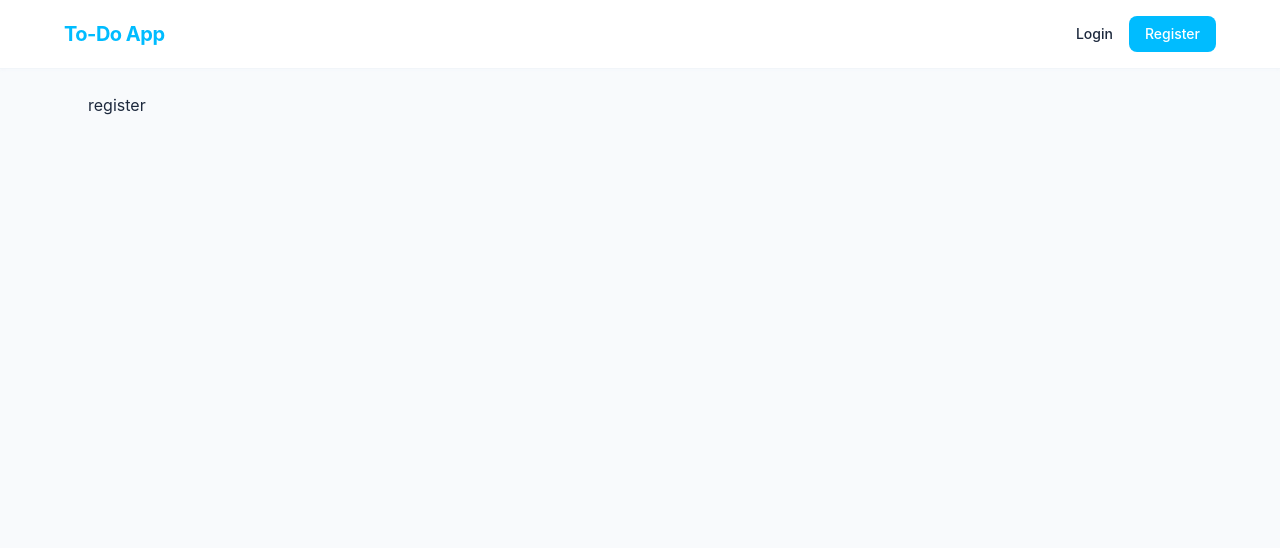
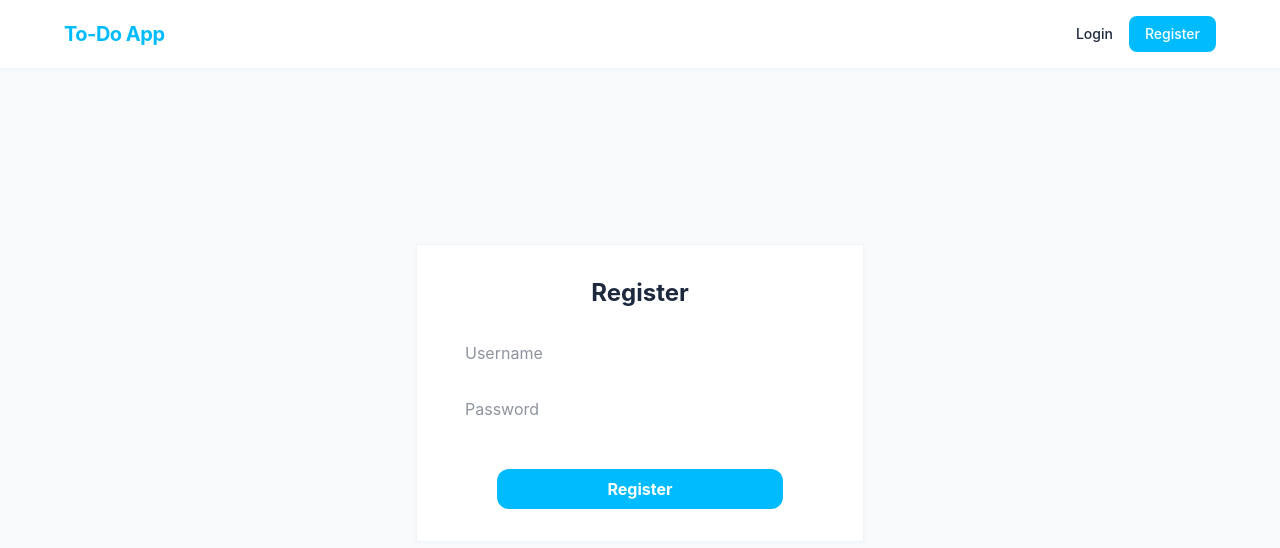
Before and after one commit to kubaMiczuu/To-Do-App, a React (Vite) app in the folder frontend-react/: page /register in a window 1280 px wide. Shown: the top 548 px of the page. Built offline with nearby package versions, Linux system fonts and the light colour scheme.

Commit message:
feat: add authorization page layout with custom schemas for login and register

```diff
--- a/frontend-react/package.json
+++ b/frontend-react/package.json
@@ -10,11 +10,14 @@
     "preview": "vite preview"
   },
   "dependencies": {
+    "@hookform/resolvers": "^5.4.0",
     "@tailwindcss/vite": "^4.3.2",
     "react": "^19.2.7",
     "react-dom": "^19.2.7",
+    "react-hook-form": "^7.81.0",
     "react-router-dom": "^7.18.1",
-    "tailwindcss": "^4.3.2"
+    "tailwindcss": "^4.3.2",
+    "zod": "^4.4.3"
   },
   "devDependencies": {
     "@eslint/js": "^10.0.1",
--- a/frontend-react/src/App.tsx
+++ b/frontend-react/src/App.tsx
@@ -13,7 +13,7 @@ function App() {
 
               <div className={`flex items-center justify-between max-w-6xl mx-auto`}>
 
-                  <span onClick={() => navigate("/")}
+                  <span onClick={() => navigate(isLoggedIn ? '/dashboard' : '/')}
                         className={`font-bold text-xl text-sky-400 tracking-tight hover:text-sky-500 hover:scale-105 transition cursor-pointer`}
                   >To-Do App</span>
 
--- a/frontend-react/src/pages/AuthPage.tsx
+++ b/frontend-react/src/pages/AuthPage.tsx
@@ -1,9 +1,71 @@
+import {registerSchema, loginSchema} from "./authSchema.ts";
+import type {AuthFormData} from "./authSchema.ts";
+import {useForm} from "react-hook-form";
+import {zodResolver} from "@hookform/resolvers/zod";
+
 interface AuthPageProps {
     mode: 'register' | 'login'
 }
+
 const AuthPage = ({ mode }: AuthPageProps) => {
+
+    const currentSchema = mode === 'register' ? registerSchema : loginSchema;
+
+    const {register, handleSubmit, formState: {errors}} = useForm<AuthFormData>({
+        resolver: zodResolver(currentSchema),
+        mode: "onTouched"
+    });
+
+    const onSubmit = async (data: AuthFormData) => {
+        try {
+            if (mode === 'login') {
+                console.log("Sending login to API:", data);
+            } else {
+                console.log("Sending register to API:", data);
+            }
+        } catch (error) {
+            console.error("Authorization error:", error);
+        }
+    };
+
     return (
-        <>{mode}</>
+        <div className={`flex min-h-[75vh] items-center justify-center`}>
+            <div className={`w-full max-w-md bg-white border border-slate-100 shadow-sm shadow-slate-100/40 p-8`}>
+
+                <h2 className={`text-2xl font-bold text-slate-800 mb-6 text-center`}>
+                    {mode === 'register' ? 'Register' : 'Login'}
+                </h2>
+
+                <form onSubmit={handleSubmit(onSubmit)} className={`flex flex-col gap-4`}>
+
+                    <div className={`flex flex-col gap-1`}>
+                        <input type={'text'} placeholder={'Username'} {...register('username')}
+                        className={`text-slate-800 px-4 py-2 rounded-xl focus:outline-none transition duration-200 ${errors.username ? 'bg-rose-200 focus:bg-rose-200' : 'bg-white focus:bg-sky-50'}`}/>
+                        {errors.username && (
+                            <p className={`text-xs font-medium text-rose-500 pl-1`}>{errors.username.message}</p>
+                        )}
+                    </div>
+
+                    <div className={`flex flex-col gap-1`}>
+                        <input type={'password'} placeholder={'Password'} {...register('password')}
+                        className={`text-slate-800 px-4 py-2 rounded-xl focus:outline-none transition duration-200 ${errors.password ? 'bg-rose-200 focus:bg-rose-200' : 'bg-white focus:bg-sky-50'}`}/>
+                        {errors.password && (
+                            <p className={`text-xs font-medium text-rose-500 pl-1`}>{errors.password.message}</p>
+                        )}
+                    </div>
+
+                    <div className={`flex flex-col items-center`}>
+                        <button type="submit" className={`text-center w-3/4 mt-6 text-md font-bold text-white bg-sky-400 hover:bg-sky-500 hover:scale-105 transition px-4 py-2 rounded-xl cursor-pointer`}>
+                            {mode === 'register' ? 'Register' : 'Login'}
+                        </button>
+                    </div>
+
+                </form>
+
+            </div>
+
+        </div>
+
     )
 }
 export default AuthPage
--- /dev/null
+++ b/frontend-react/src/pages/authSchema.ts
@@ -0,0 +1,20 @@
+import {z} from 'zod'
+
+export const registerSchema = z.object({
+    username: z.string()
+        .min(3, {message: 'username must be at least 3 characters'})
+        .max(20, {message: 'username must be at most 20 characters'}),
+
+    password: z.string()
+        .min(8, {message: 'password must be at least 8 characters'})
+});
+
+export const loginSchema = z.object({
+    username: z.string()
+        .min(1, {message: 'username is required'}),
+
+    password: z.string()
+        .min(1, {message: 'password is required'})
+});
+
+export type AuthFormData = z.infer<typeof registerSchema>;
```
Also changed, not shown: 1 other file (tests, documents, lock files or other folders).
